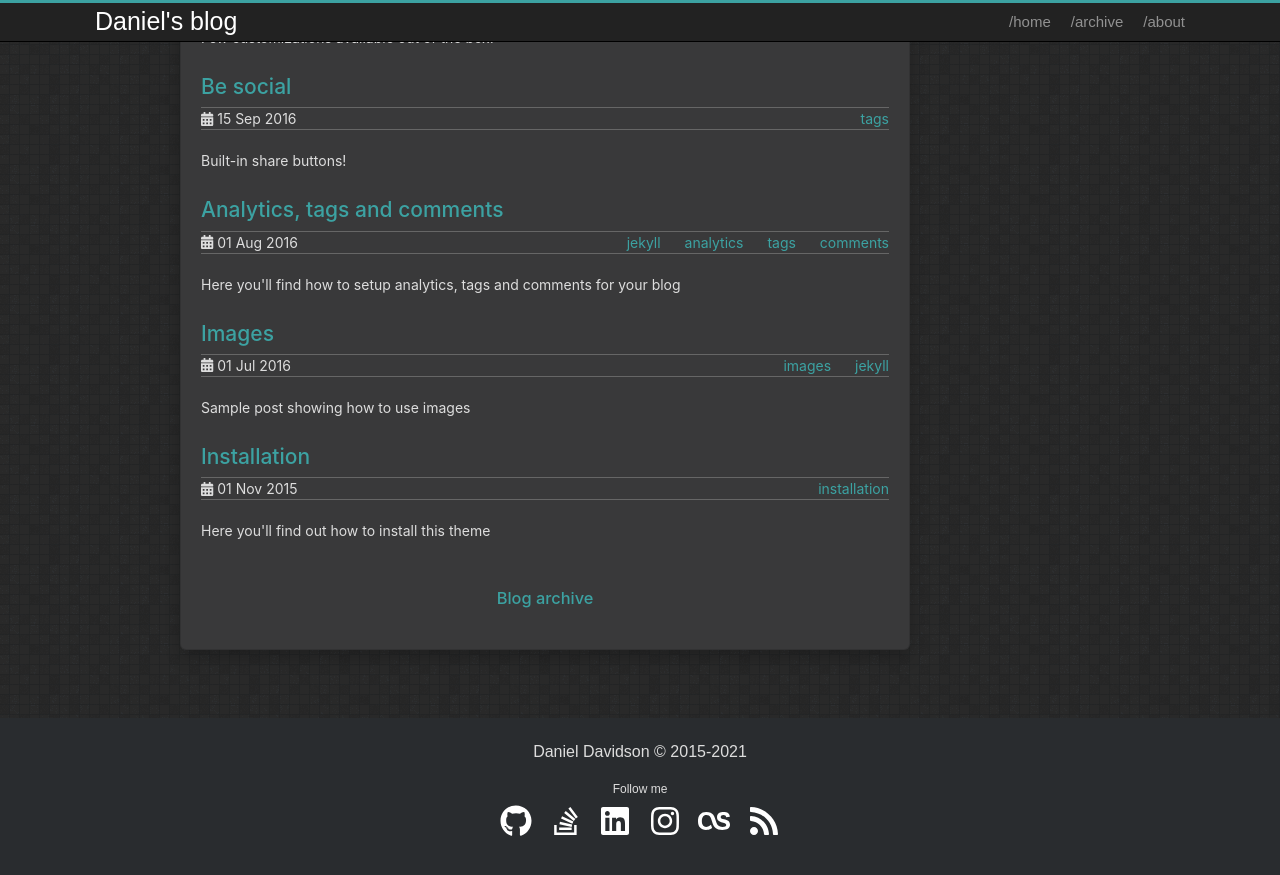
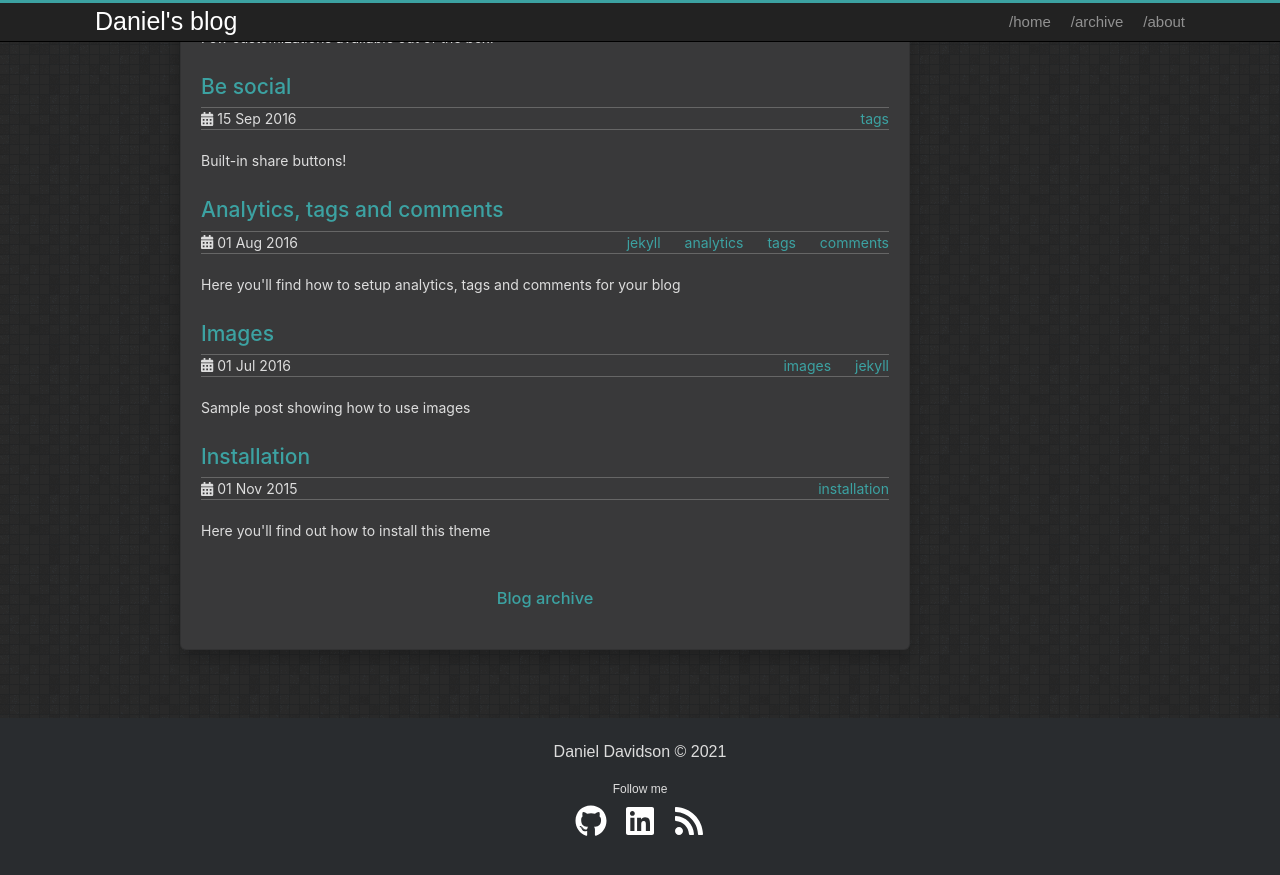
Before and after one commit to danieldavidson/danieldavidson.github.io, a Jekyll site: the page built from index.html, in a window 1280 px wide and 900 px high, scrolled down 776 px. Shown: the top 875 px of the window. Built offline with Jekyll 4.4.1, drawn with Linux system fonts in a browser that asks for light colours.

Commit message:
Update _config.yml

```diff
--- a/_config.yml
+++ b/_config.yml
@@ -11,7 +11,7 @@ url: http://danieldavidson.github.io
 baseurl: ''
 
 author: Daniel Davidson
-copyright: 2015-2021
+copyright: 2021
 
 share:
   facebook: true
@@ -23,10 +23,10 @@ share:
 
 social:
   github: danieldavidson
-  stackoverflow: ''
+  #stackoverflow: ''
   linkedin: ''
-  instagram: ''
-  lastfm: ''
+  #instagram: ''
+  #lastfm: ''
   rss: feed.xml
 
 # Google Analytics key, leave blank to ignore
```
